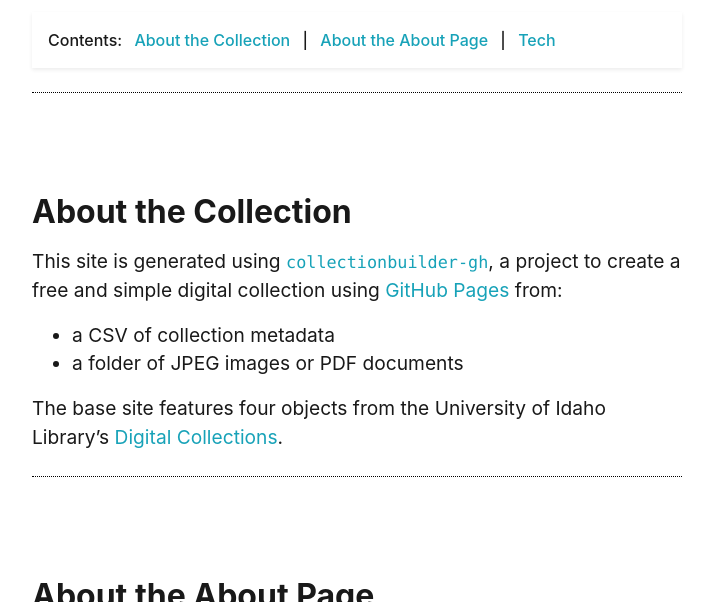
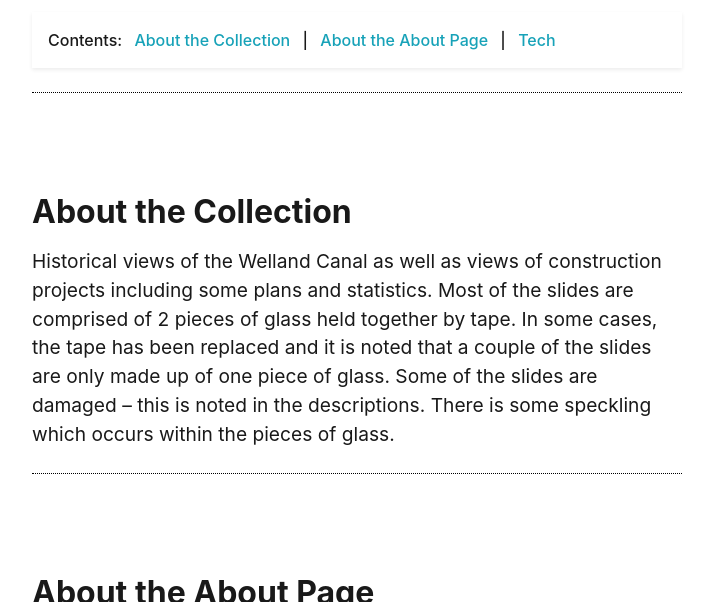
Before and after one commit to chantalcameron/Welland-Ship-Canal, a Jekyll site: the page built from pages/about.md, in a window 1280 px wide and 900 px high, cut to the strip 298-900 px from the top of the window. Shown: the whole strip, without its empty margins (283-993 px from the left). Built offline with Jekyll 4.4.1, drawn with Linux system fonts in a browser that asks for light colours.

Commit message:
Update about.md

```diff
--- a/pages/about.md
+++ b/pages/about.md
@@ -14,12 +14,7 @@ credits: true
 
 ## About the Collection
 
-This site is generated using [`collectionbuilder-gh`](https://collectionbuilding.github.io/gh/), a project to create a free and simple digital collection using [GitHub Pages](https://pages.github.com/) from:
-
-- a CSV of collection metadata
-- a folder of JPEG images or PDF documents
-
-The base site features four objects from the University of Idaho Library's [Digital Collections](https://www.lib.uidaho.edu/digital).
+Historical views of the Welland Canal as well as views of construction projects including some plans and statistics.  Most of the slides are comprised of 2 pieces of glass held together by tape. In some cases, the tape has been replaced and it is noted that a couple of the slides are only made up of one piece of glass. Some of the slides are damaged – this is noted in the descriptions. There is some speckling which occurs within the pieces of glass.
 
 <!-- IMPORTANT!!! DELETE this comment and the include below when you are finished editing this page for your collection. The include below introduces about page features. They will show up on your collection's about page until you delete it.  -->
 {% include feature/abouttheabout.md %}
```
